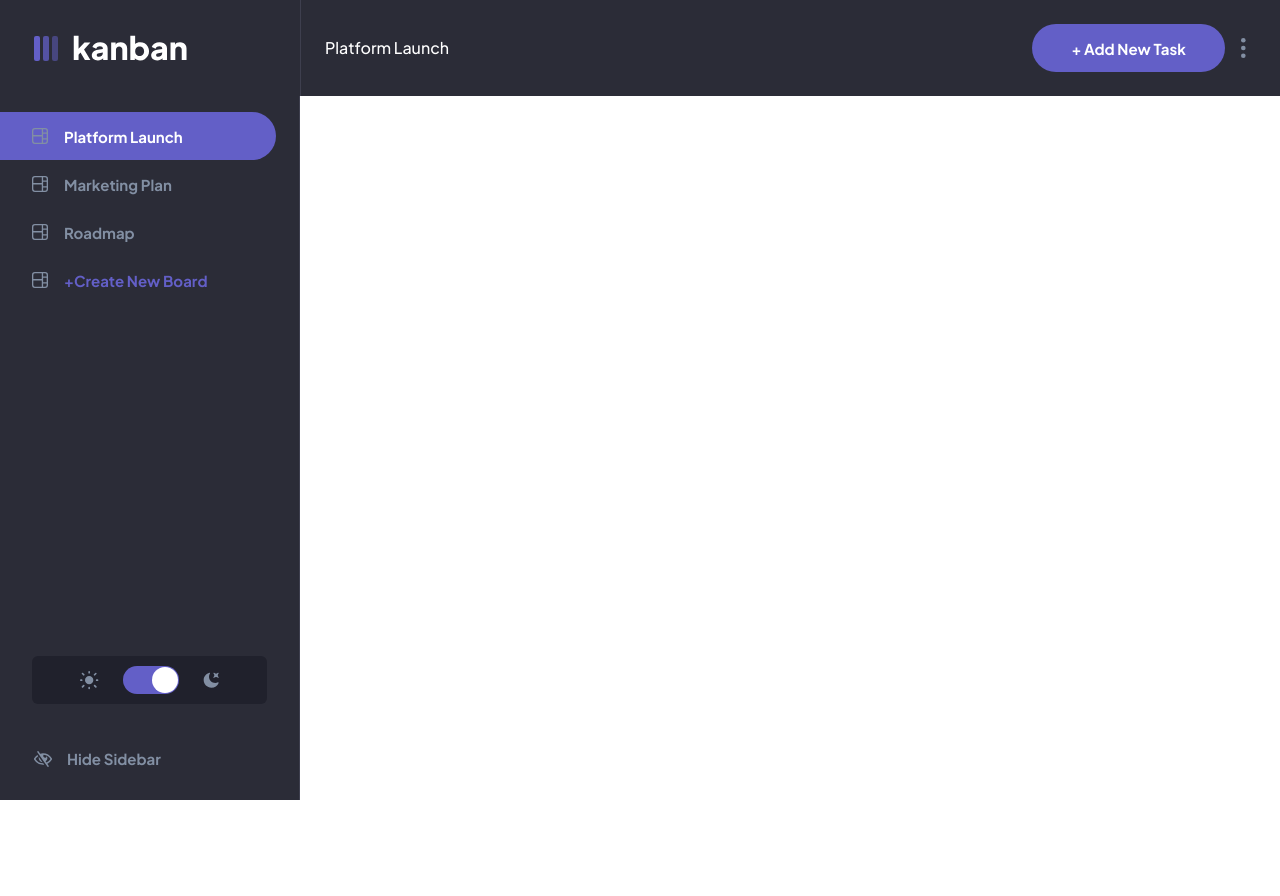
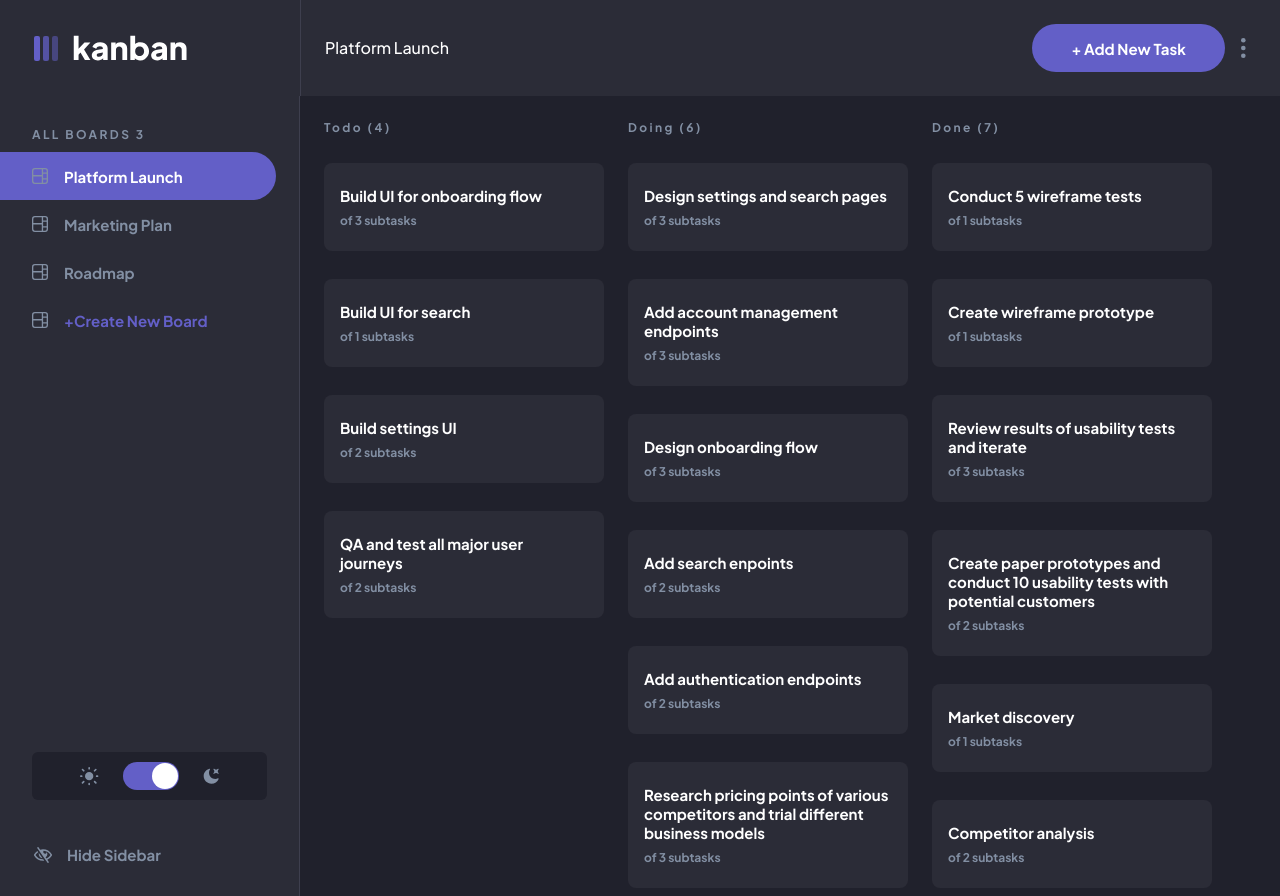
Before and after one commit to garypach/kanban--taskmanager-web-app, a React (Create React App) app: page / in a window 1280 px wide. Before the commit the page ends 800 px from the top, so only its background shows below. Built offline with nearby package versions, Linux system fonts and the light colour scheme.

Commit message:
columns and tasks components

```diff
--- a/package.json
+++ b/package.json
@@ -8,6 +8,7 @@
     "@testing-library/user-event": "^13.5.0",
     "react": "^18.2.0",
     "react-dom": "^18.2.0",
+    "react-indiana-drag-scroll": "^2.2.0",
     "react-scripts": "5.0.1",
     "react-switch": "^7.0.0",
     "sass": "^1.53.0",
--- a/src/App.js
+++ b/src/App.js
@@ -1,12 +1,26 @@
 import Layout from './components/Layout/Layout';
 import ShowSideBar from './components/ShowSideBar/ShowSideBar';
 import Sidebar from './components/Sidebar/Sidebar';
+import { useContext } from "react";
+import { UserContext } from './components/Provider/Provider';
+import TasksColumn from './components/TasksColumn/TasksColumn';
+import {boardData} from './data'
+import ScrollContainer from 'react-indiana-drag-scroll'
+function App() {
+  const globalState =  useContext(UserContext);
 
-function App() {
   return (
     <Layout>
+      <div className='flex h-[100vh] bg-light-bg dark:bg-dark-bg w-full'>
       <Sidebar/>
       <ShowSideBar/>
+      <ScrollContainer className="scroll-container" horizontal={true} hideScrollbars={true} nativeMobileScroll={true}>
+      <TasksColumn columns={boardData.boards[globalState.boardActive].columns} />
+      </ScrollContainer>
+      </div>
+
+      {/* <div className='w-full h-[100vh] bg-light-bg dark:bg-dark-bg'>
+      </div> */}
     </Layout>
   );
 }
--- a/src/components/Header/Header.js
+++ b/src/components/Header/Header.js
@@ -27,7 +27,7 @@ function Header() {
             <div className='flex items-center'>
             <div className='w-[48px] h-[32px] flex items-center justify-center bg-purple rounded-[24px] md:w-[192.62px] md:h-[48px] hover:bg-purple-hover hover:cursor-pointer '>
                 <img className="md:hidden" src={addTask} alt='add-task'/>
-                <span className='hidden md:block text-[15px] font-bold leading-[19px]'>+ Add New Task</span>
+                <span className='hidden md:block text-[15px] font-bold leading-[19px] text-white'>+ Add New Task</span>
             </div>
 
             <div className='ml-[16px] '>
--- a/src/components/ShowSideBar/ShowSideBar.js
+++ b/src/components/ShowSideBar/ShowSideBar.js
@@ -5,7 +5,7 @@ import iconShowSideBar from "../../assets/icon-show-sidebar.svg";
 function ShowSideBar() {
     const globalState =  useContext(UserContext);
   return (
-    <div className="flex items-center justify-center rounded-r-[100px] bg-purple  w-[56px] h-[48px] absolute bottom-[32px] z-0 hover:cursor-pointer" onClick={() => globalState.setHideSideBar(!true)}>
+    <div className="flex items-center justify-center rounded-r-[100px] bg-purple  w-[56px] h-[48px] absolute bottom-[32px] z-20 hover:cursor-pointer" onClick={() => globalState.setHideSideBar(!true)}>
        <img src={iconShowSideBar} alt='iconShowSideBar' />
     </div>
   );
--- a/src/components/Sidebar/Sidebar.js
+++ b/src/components/Sidebar/Sidebar.js
@@ -18,7 +18,10 @@ function Sidebar() {
 
 
   return (
-    <div className={`hidden transition-all bg-[white] dark:bg-dark-gray  w-[261px] h-[100vh] absolute ${globalState.hideSideBar === false ? `left-0` : `left-[-500px]` } top-0 z-10 pt-[112px] border-r border-dark-lines md:block lg:w-[300px]`}>
+    <div className={`hidden transition-all bg-[white] dark:bg-dark-gray  min-w-[261px] h-[100vh] ${globalState.hideSideBar === false ? `relative left-0 ` : `absolute left-[-500px] ` } z-30 pt-[31px] border-r border-light-lines dark:border-dark-lines md:block lg:min-w-[300px]`}>
+      <div className="mb-[10px] ml-[24px] lg:ml-[32px] text-medium-gray text-[12px] font-bold leading-[15px] tracking-wide">
+      ALL BOARDS {boardData.boards.length}
+      </div>
       <div>
         {boardData.boards.map((data, key) => {
           return (
--- /dev/null
+++ b/src/components/TasksColumn/TasksColumn.js
@@ -0,0 +1,37 @@
+function TasksColumn(props) {
+  return (
+    <div className="flex items-start justify-start w-full p-[24px]">
+      {props.columns.map((data, key) => {
+        return (
+          <div key={key} className={`flex flex-col min-w-[280px] ${key === 0 ? '' : 'ml-[24px]'}`}>
+            <div className="text-medium-gray text-[12px] font-bold leading-[15px] tracking-wide">{data.name} ({data.tasks.length})</div>
+            <div>
+            {data.tasks.map((data, key) => {
+              return(
+                <Tasks key={key} taskTitle={data.title} subtaskslength={data.subtasks.length}/>
+              );
+            })}
+            </div>
+          </div>
+        );
+      })}
+    </div>
+  );
+}
+
+export default TasksColumn;
+
+function Tasks(props) {
+  return (
+    <div className="flex items-center justify-center w-[280px] max-h-[150px] bg-[white] dark:bg-dark-gray px-[16px] py-[23px] rounded-[8px] mt-[28px] hover:cursor-pointer" >
+        <div className="flex flex-col w-full">
+            <div className="text-black dark:text-[white] text-[15px] font-bold leading-[19px]">
+                {props.taskTitle}
+            </div>
+            <div className="mt-[8px] text-medium-gray text-[12px] font-bold leading-[15px]">
+                of {props.subtaskslength} subtasks
+            </div>
+        </div>
+    </div>
+  );
+}
--- a/tailwind.config.js
+++ b/tailwind.config.js
@@ -5,8 +5,12 @@ module.exports = {
     "./src/**/*.{js,jsx,ts,tsx}",
   ],
   theme: {
+    letterSpacing:{
+      wide:'2.4px',
+    },
     colors: {
       'black': '#000112',
+      'white':'#ffff',
       'purple': '#635FC7',
       'purple-hover': '#A8A4FF',
       'dark-bg': '#20212C',
```
Also changed, not shown: 1 other file (tests, documents, lock files or other folders).
